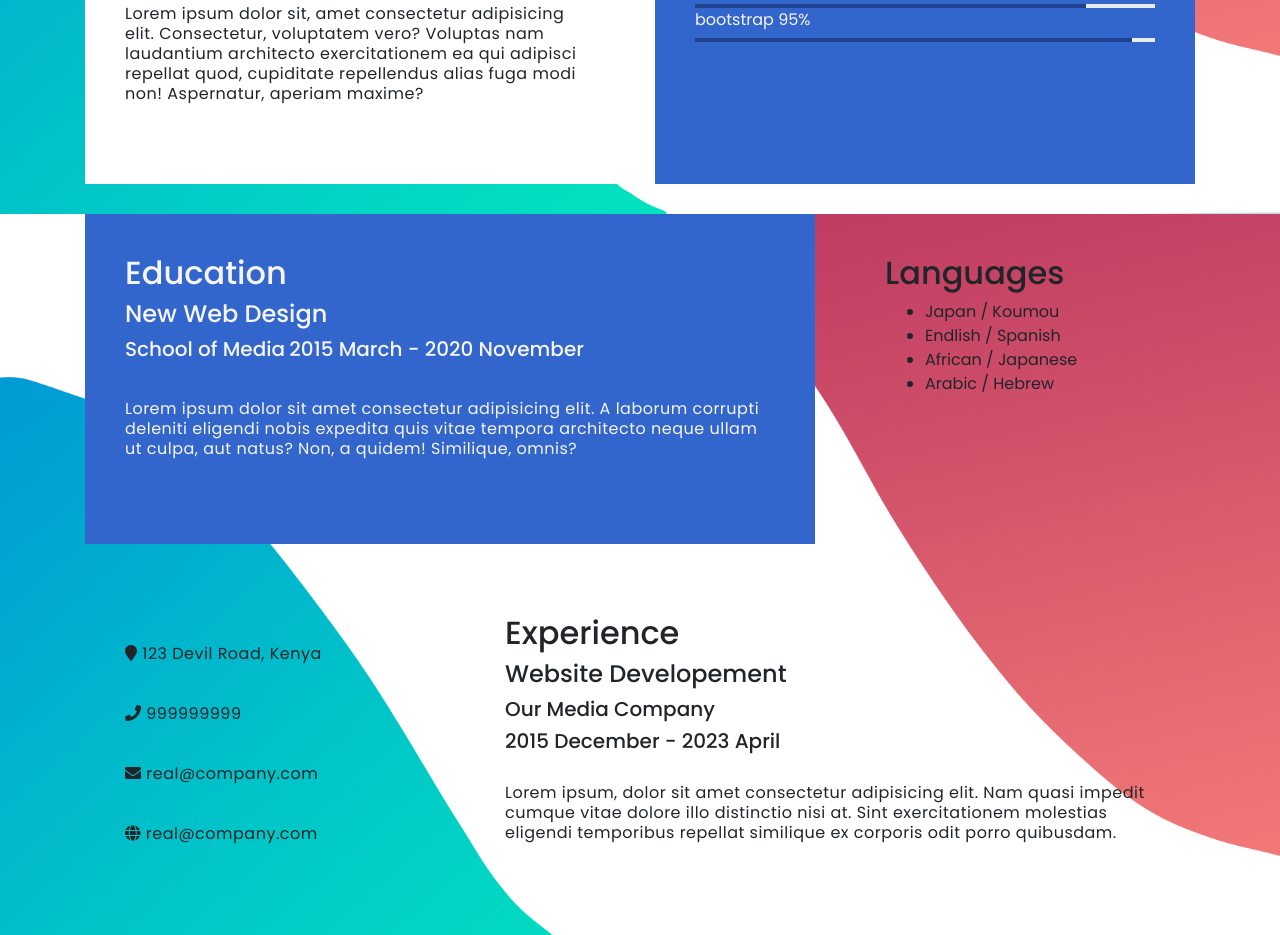
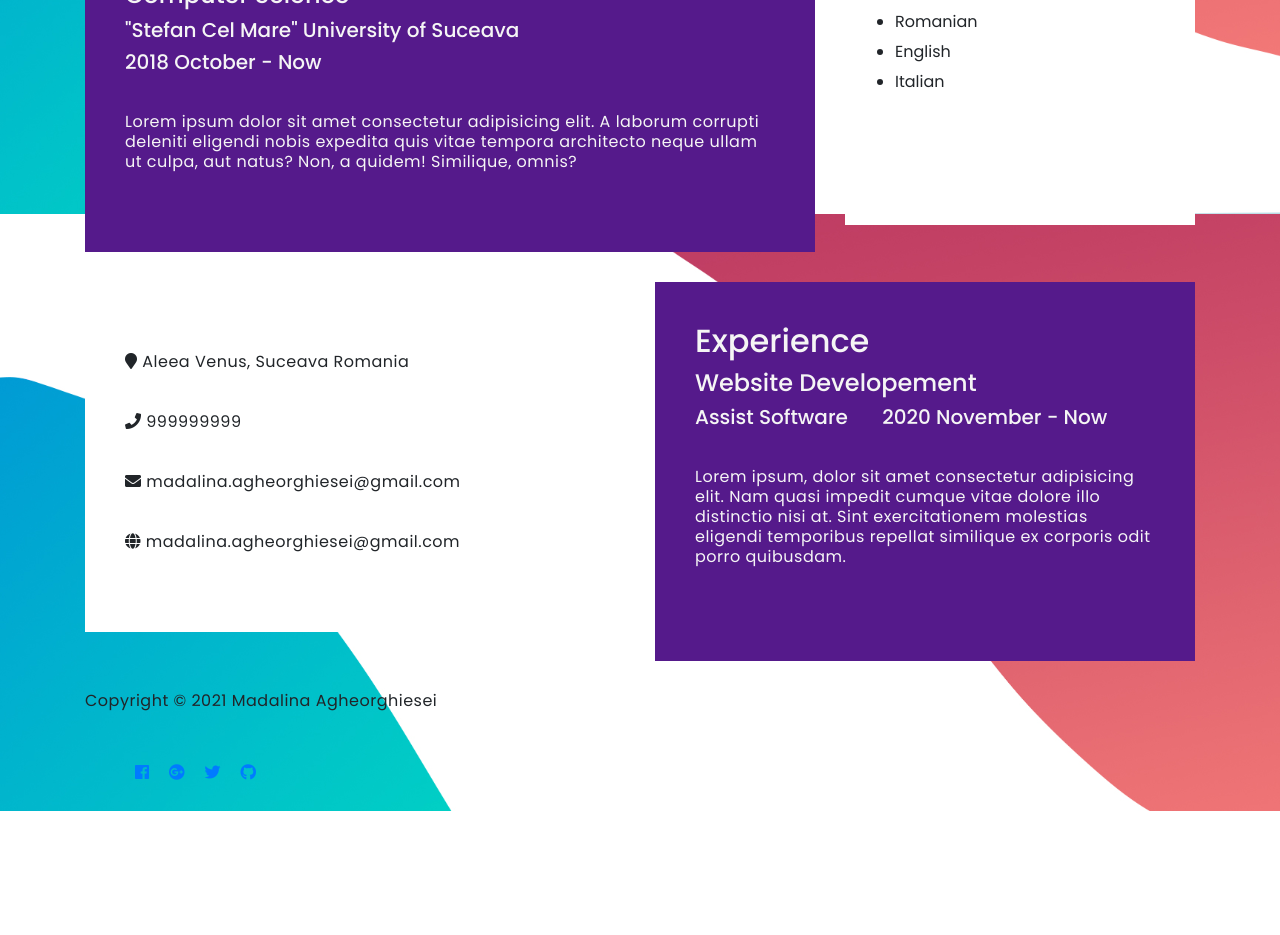
Before and after one commit to madalina-aghe/madalina-aghe.github.io, a website: page portfolio.html in a window 1280 px wide. Shown: the part 586-1521 px from the top of the page. After the commit the page ends 1397 px from the top, so only its background shows below. Drawn offline with nearby package versions, Linux system fonts and the light colour scheme.

Commit message:
UI fixes

```diff
--- a/css/portfolio.css
+++ b/css/portfolio.css
@@ -1,12 +1,19 @@
 body {
     background-image: url("../assets/bck.jpg");
-    margin: 0;
-    border: 0;
-    padding: 0;
     font-size: 16px;
-    overflow-x: hidden;
+}
+
+.nav {
     position: relative;
-    vertical-align: baseline;
+    max-width: 100%;
+    padding: 10px;
+    margin: 20px 30px;
+    box-sizing: border-box;
+    display: inherit;
+  }
+
+.menu {
+    float: right;
 }
 
 .about, .skills,
@@ -21,21 +28,12 @@ body {
     margin-top: 30px;
 }
 
-header {
-    text-align: center;
-    min-height: 400px;
-    overflow: hidden;
-    position: relative;
-    padding-top: 160px;
-    padding-bottom: 140px;
-}
-
 .about {
     background: white;
 }
 
 .skills {
-    background: #3366cc;
+    background: #551a8b;
     color: #f5f5f5;
 }
 
@@ -45,7 +43,7 @@ header {
 }
 
 .skills .progress .progress-bar-primary {
-    background: #204090;
+    background: #18002e;
 }
 
 .skills strong {
@@ -55,7 +53,7 @@ header {
 }
 
 .education {
-    background: #3366cc;
+    background: #551a8b;
     color: #f5f5f5;
 }
 
@@ -71,3 +69,50 @@ header {
     margin-right: 10px;
     padding-left: 20px;
 }
+
+.languages {
+    background: white;
+}
+
+.languages ul {
+    padding: 10px;
+    margin-top: 27px;
+}
+
+.languages ul li {
+    padding-bottom: 6px;
+}
+
+.contact {
+    background: white;
+    word-break: break-word;
+}
+
+.experience {
+    background: #551a8b;
+    color: #f5f5f5;
+}
+
+.experience-content {
+    padding-bottom: 14px;
+}
+
+.experience  h5 {
+    display: inline-block;
+}
+
+.experience span {
+    padding-right: 10px;
+    padding-left: 20px;
+}
+
+.social-icons {
+    display: flex;
+    flex-direction: row;
+}
+
+.social-icons li {
+    list-style: none;
+    padding: 10px;
+    color: #551a8b;
+}
--- a/css/projects.css
+++ b/css/projects.css
@@ -40,8 +40,7 @@ body {
 }
 
 .cards .card:hover {
-    height: 570px;
-
+    height: 595px;
 }
 
 .cards .card .imgBx {
--- a/portfolio.html
+++ b/portfolio.html
@@ -12,7 +12,7 @@
 </head>
 
 <body>
-  <header class="nav">
+  <div class="nav">
     <a href="index.html" class="logo">Madalina Agheorghiesei</a>
     <div class="menu">
       <ul>
@@ -22,14 +22,14 @@
       </ul>
     </div>
     <div class="fix"></div>
-  </header>
+  </div>
 
   <section class="container">
     <div class="row">
       <div class="col-md-6">
         <div class="about">
-          <h3>Easy Profile</h3>
-          <h2>Responsive Profile Card</h2>
+          <h3>About Me</h3>
+          <h2>Student and web developer</h2>
           <p>Lorem ipsum dolor sit, amet consectetur adipisicing elit.
             Consectetur, voluptatem vero? Voluptas nam laudantium
             architecto exercitationem ea qui adipisci repellat quod,
@@ -41,7 +41,7 @@
       <div class="col-md-6">
         <div class="skills">
           <h2>My Skills</h2>
-          <strong>PHP MySQL</strong>
+          <strong>Angular</strong>
           <span class="pull-right">70%</span>
           <div class="progress">
             <div class="progress-bar progress-bar-primary"
@@ -49,7 +49,7 @@
               style="width: 70%;"></div>
           </div>
 
-          <strong>UI/UX Design</strong>
+          <strong>React</strong>
           <span class="pull-right">85%</span>
           <div class="progress">
             <div class="progress-bar progress-bar-primary"
@@ -57,7 +57,7 @@
               style="width: 85%;"></div>
           </div>
 
-          <strong>bootstrap</strong>
+          <strong>JavaScript</strong>
           <span class="pull-right">95%</span>
           <div class="progress">
             <div class="progress-bar progress-bar-primary"
@@ -74,10 +74,11 @@
       <div class="col-md-8">
         <div class="education">
           <h2>Education</h2>
-          <h4 class="education-title">New Web Design</h4>
+          <h4 class="education-title">Computer Science</h4>
           <div class="education-school">
-            <h5>School of Media</h5>
-            <h5>2015 March - 2020 November</h5>
+            <h5>"Stefan Cel Mare" University of Suceava</h5>
+            <br>
+            <h5>2018 October - Now</h5>
           </div>
           <p class="education-description">
             Lorem ipsum dolor sit amet consectetur adipisicing elit.
@@ -92,10 +93,9 @@
         <div class="languages">
           <h2>Languages</h2>
           <ul>
-            <li>Japan / Koumou</li>
-            <li>Endlish / Spanish</li>
-            <li>African / Japanese</li>
-            <li>Arabic / Hebrew</li>
+            <li>Romanian</li>
+            <li>English</li>
+            <li>Italian</li>
           </ul>
         </div>
       </div>
@@ -104,22 +104,22 @@
 
   <section class="container">
     <div class="row">
-      <div class="col-md-4">
+      <div class="col-md-6">
         <div class="contact">
-          <p><i class="fa fa-map-marker"></i> 123 Devil Road, Kenya</p>
+          <p><i class="fa fa-map-marker"></i> Aleea Venus, Suceava Romania</p>
           <p><i class="fa fa-phone"></i> 999999999</p>
-          <p><i class="fa fa-envelope"></i> real@company.com</p>
-          <p><i class="fa fa-globe"></i> real@company.com</p>
+          <p><i class="fa fa-envelope"></i> madalina.agheorghiesei@gmail.com</p>
+          <p><i class="fa fa-globe"></i> madalina.agheorghiesei@gmail.com</p>
         </div>
       </div>
 
-      <div class="col-md-8">
+      <div class="col-md-6">
         <div class="experience">
           <h2>Experience</h2>
             <div class="experience-content">
               <h4 class="experience-title">Website Developement</h4>
-              <h5>Our Media Company</h5> <span></span>
-              <h5>2015 December - 2023 April</h5>
+              <h5>Assist Software</h5> <span></span>
+              <h5>2020 November - Now</h5>
               <p class="education-description">Lorem ipsum, dolor sit
                 amet consectetur adipisicing elit. Nam quasi impedit
                 cumque vitae dolore illo distinctio nisi at. Sint
@@ -135,14 +135,12 @@
     <div class="container">
       <div class="row">
         <div class="col-md-12">
-          <p>Copyright &copy; 2020 Your EASY Profile</p>
+          <p>Copyright &copy; 2021 Madalina Agheorghiesei</p>
           <ul class="social-icons">
-            <li><a href="" class="fab fa-facebook"></a></li>
+            <li><a href="https://www.facebook.com/madalina.agheorghiesei" class="fab fa-facebook"></a></li>
             <li><a href="" class="fab fa-google-plus"></a></li>
-            <li><a href="" class="fab fa-twitter"></a></li>
-            <li><a href="" class="fab fa-dribble"></a></li>
-            <li><a href="" class="fab fa-github"></a></li>
-            <li><a href="" class="fab fa-behance"></a></li>
+            <li><a href="https://www.facebook.com/madalina.agheorghiesei" class="fab fa-twitter"></a></li>
+            <li><a href="https://github.com/madalina-aghe" class="fab fa-github"></a></li>
           </ul>
         </div>
       </div>
```
Also changed, not shown: index.html (+1 -1 lines).
